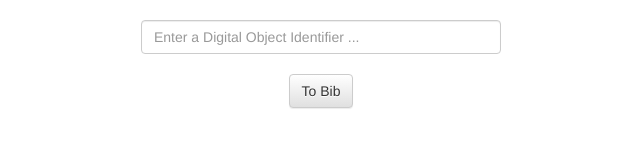
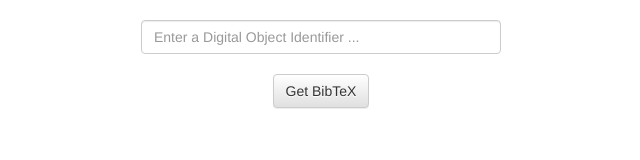
Before and after one commit to davidagraf/doi2bib, a website: page public/index.html in a window 1280 px wide. Shown: the full height of the page, 319-959 px from the left. Drawn offline with nearby package versions, Linux system fonts and the light colour scheme.

Commit message:
index.html: Added title tag and renamed tobib button (and tested git)

```diff
--- a/public/index.html
+++ b/public/index.html
@@ -10,6 +10,7 @@
     <!-- build:css styles/site.css -->
     <link rel="stylesheet" href="styles/main.css">
     <!-- endbuild -->
+    <title>doi2bib</title>
   </head>
   <body class="container" ng-controller="Doi2BibController">
     <div class="row">
@@ -19,7 +20,7 @@
     </div>
     <div class="row">
       <div class="col-md-offset-4 col-md-4 centered">
-        <button type="button" class="btn btn-default" ng-click="toBib()">To Bib</button>
+        <button type="button" class="btn btn-default" ng-click="toBib()">Get BibTeX</button>
       </div>
     </div>
     <div class="row" ng-show="bib">
```
